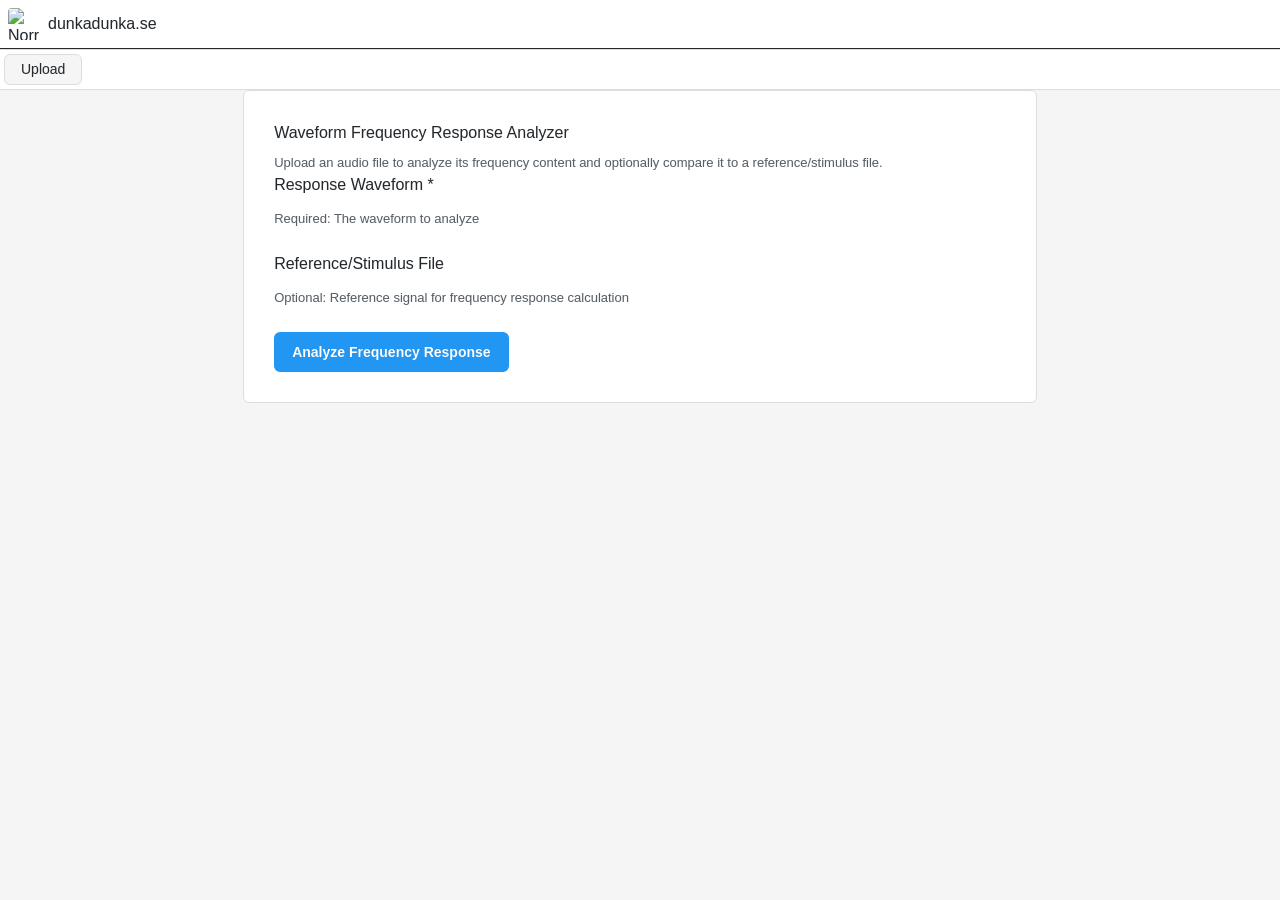
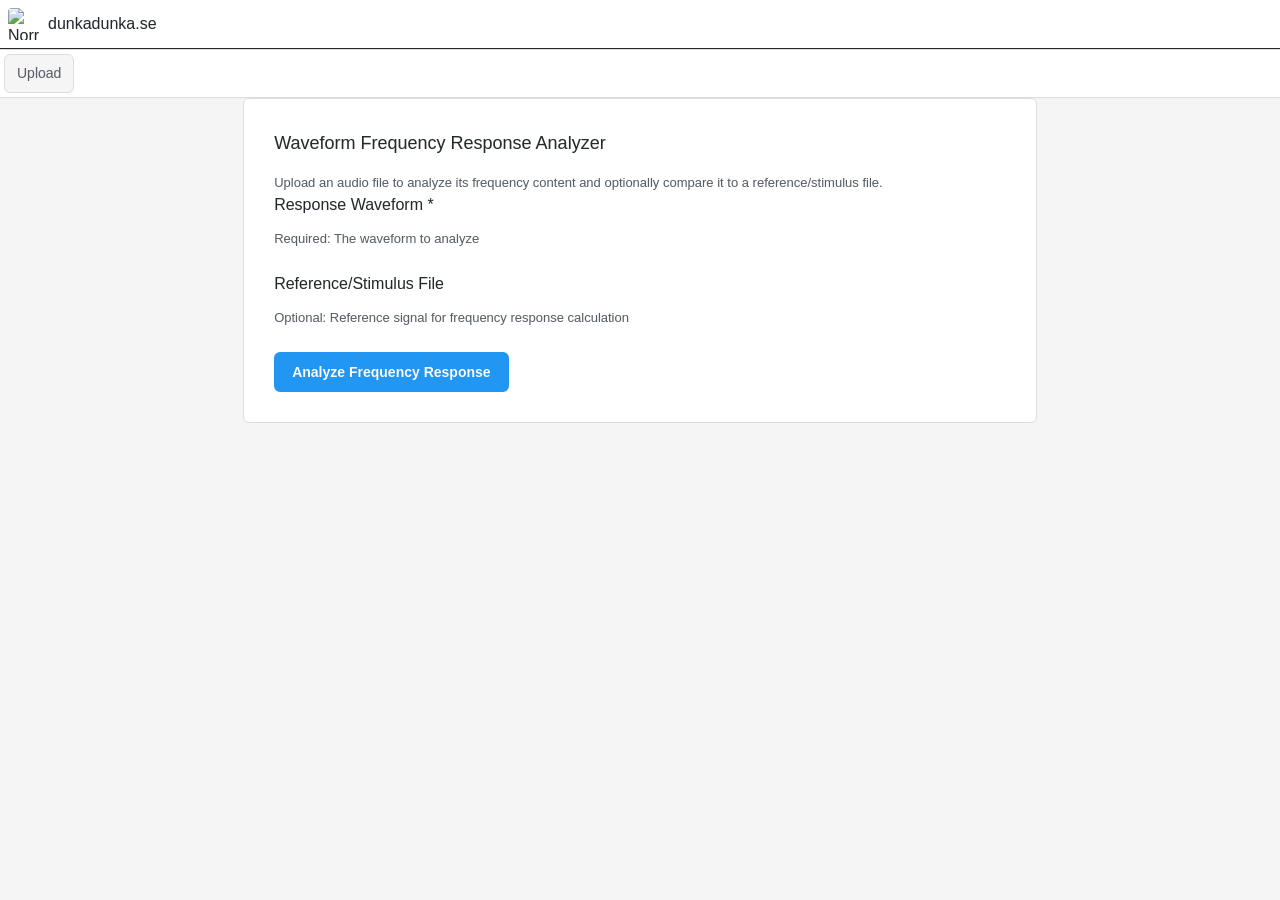

Refactor UI and functionality: Update navbar, tab labels, and file upload section; implement audio download feature; enhance styles for better user experience

--- a/static/styles.css
+++ b/static/styles.css
@@ -1,4 +1,4 @@
-/*! tailwindcss v4.2.1 | MIT License | https://tailwindcss.com */
+/*! tailwindcss v4.2.4 | MIT License | https://tailwindcss.com */
 @layer properties;
 @layer theme, base, components, utilities;
 @layer theme {
@@ -19,6 +19,10 @@
     --text-xs--line-height: calc(1 / 0.75);
     --text-sm: 0.875rem;
     --text-sm--line-height: calc(1.25 / 0.875);
+    --text-lg: 1.125rem;
+    --text-lg--line-height: calc(1.75 / 1.125);
+    --text-xl: 1.25rem;
+    --text-xl--line-height: calc(1.75 / 1.25);
     --font-weight-light: 300;
     --font-weight-medium: 500;
     --font-weight-semibold: 600;
@@ -540,17 +544,19 @@ input[type="file"] {
 }
 @layer base {
   :root {
-    --border: #3a3a3a;
-    --bg-primary: #1a1a1a;
+    --border: #1e1e1e;
+    --bg-primary: #1d1e1f;
     --bg-secondary: #2a2a2a;
+    --bg-hover: #2c2c2c;
     --text-primary: #e0e0e0;
-    --text-secondary: #a0a0a0;
+    --text-secondary: #c8c8c8;
   }
   @media (prefers-color-scheme: light) {
     :root {
       --border: #ddd;
       --bg-primary: #f5f5f5;
       --bg-secondary: #ffffff;
+      --bg-hover: #e0e0e0;
       --text-primary: #24292e;
       --text-secondary: #586069;
     }
@@ -559,6 +565,7 @@ input[type="file"] {
     --border: #ddd;
     --bg-primary: #f5f5f5;
     --bg-secondary: #ffffff;
+    --bg-hover: #e0e0e0;
     --text-primary: #24292e;
     --text-secondary: #586069;
   }
@@ -566,12 +573,22 @@ input[type="file"] {
     --border: #3a3a3a;
     --bg-primary: #1a1a1a;
     --bg-secondary: #2a2a2a;
+    --bg-hover: #2c2c2c;
     --text-primary: #e0e0e0;
     --text-secondary: #a0a0a0;
   }
 }
 :root {
   color-scheme: light dark;
+}
+button {
+  transition: background-color 0.2s, border-color 0.2s;
+}
+h2 {
+  margin-bottom: calc(var(--spacing) * 4);
+  font-size: var(--text-lg);
+  line-height: var(--tw-leading, var(--text-lg--line-height));
+  color: var(--text-primary);
 }
 .section {
   .title {
@@ -871,6 +888,7 @@ img {
   background: var(--bg-secondary);
   border-top: var(--border) solid 1px;
   border-bottom: var(--border) solid 1px;
+  color: var(--text-secondary);
 }
 #tabs {
   overflow-x: auto;
@@ -901,6 +919,8 @@ img {
   --tw-font-weight: var(--font-weight-bold);
   font-weight: var(--font-weight-bold);
   color: var(--color-red-500);
+  font-size: 12px;
+  vertical-align: text-bottom;
   content: "⬤";
 }
 .tab-loading .tab-icon-recording::before {
@@ -931,8 +951,8 @@ img {
 .tab {
   margin: calc(var(--spacing) * 1);
   border-radius: var(--radius-md);
-  padding-inline: calc(var(--spacing) * 4);
-  padding-block: calc(var(--spacing) * 1);
+  padding-inline: calc(var(--spacing) * 3);
+  padding-block: calc(var(--spacing) * 2);
   cursor: pointer;
   background: none;
   font-size: 14px;
@@ -955,7 +975,7 @@ img {
   border-top: 1px solid transparent;
   margin: calc(var(--spacing) * 0);
   border-radius: 0;
-  padding-block: calc(var(--spacing) * 2);
+  padding-block: calc(var(--spacing) * 3);
 }
 .tab-closable:last-child {
   border-right: 1px solid var(--border);
@@ -966,7 +986,7 @@ img {
   overflow-y: visible;
 }
 .tab:hover {
-  background: var(--bg-primary);
+  background: var(--bg-hover);
 }
 .tab-close {
   margin-left: 8px;
@@ -1090,9 +1110,7 @@ img {
 }
 .file-list-item:nth-child(7) {
   background-color: #3a1f2f;
-}
-@media (prefers-color-scheme: light) {
-  .file-list-item:nth-child(7) {
+  @media (prefers-color-scheme: light) {
     background-color: #faf0f7;
   }
 }
@@ -1208,7 +1226,8 @@ input[type="file"]::after {
 }
 .button-custom-secondary:disabled {
   cursor: not-allowed;
-  opacity: 50%;
+  color: var(--text-secondary);
+  background-color: var(--bg-hover);
 }
 .button-custom-secondary:disabled:hover {
   background-color: #616161;
